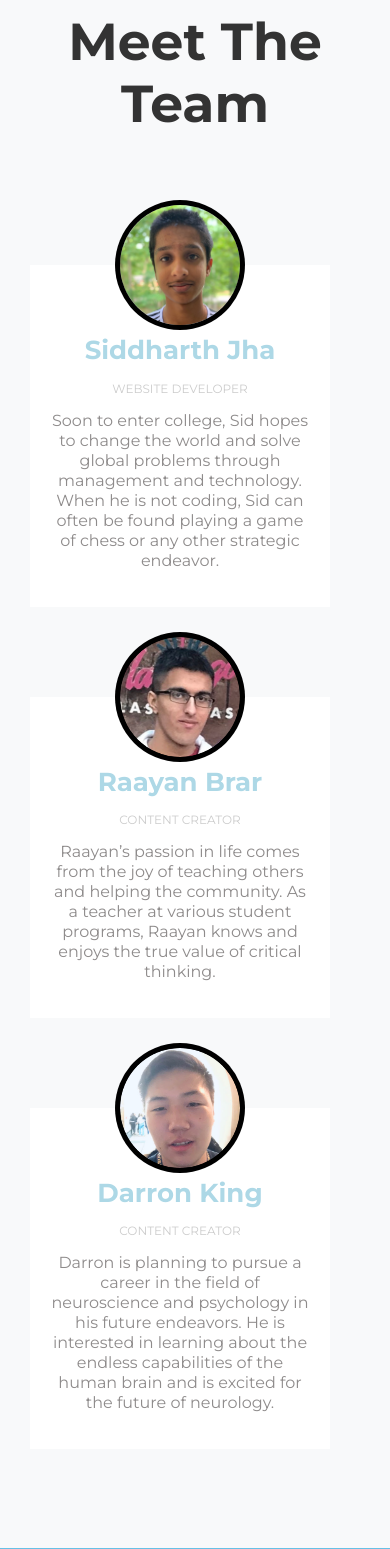
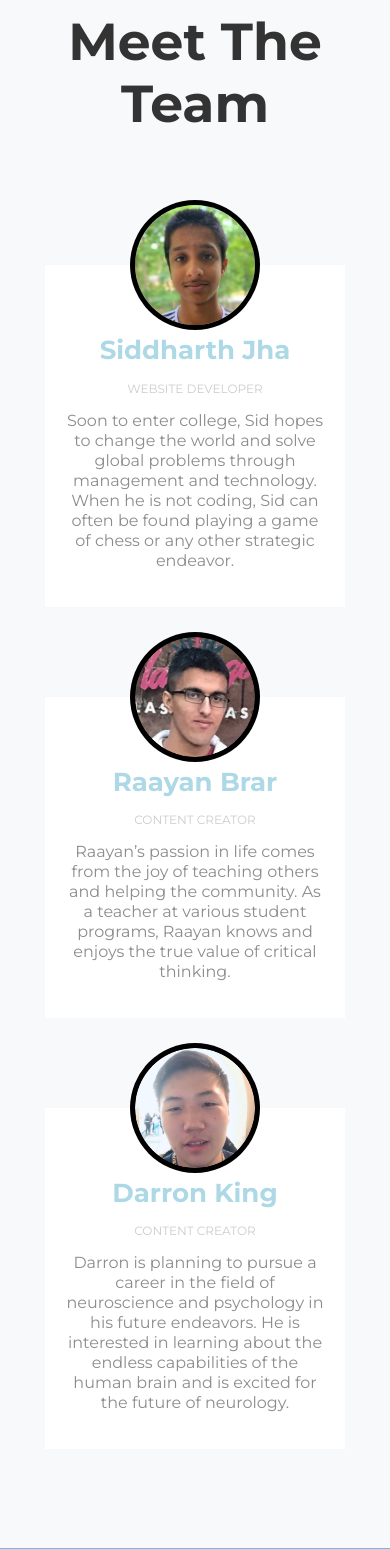
Before and after one commit to sidudaav/BrainyHaven, a Django app: page /about/ in a window 390 px wide. Shown: the part 1728-3277 px from the top of the page. Run offline with Django 3.2, Linux system fonts and the light colour scheme; some libraries are stand-ins or nearby versions.

Commit message:
Fixed margins for team cards

```diff
--- a/home/static/home/styles/about.css
+++ b/home/static/home/styles/about.css
@@ -158,6 +158,10 @@ h3 {
     .grid-2 div {
         padding: 1.2rem 1rem;
     }
+
+    .team .team_member {
+        margin-right: 0px;
+    }
 }
 
 @media(max-width: 400px) and (max-height:800px) {
--- a/home/static/home/styles/program.css
+++ b/home/static/home/styles/program.css
@@ -1,7 +1,6 @@
 header {
     height: 130vh;
     width: 100%;
-    transition: all 500ms;
 }
 
 .my-container {
```
